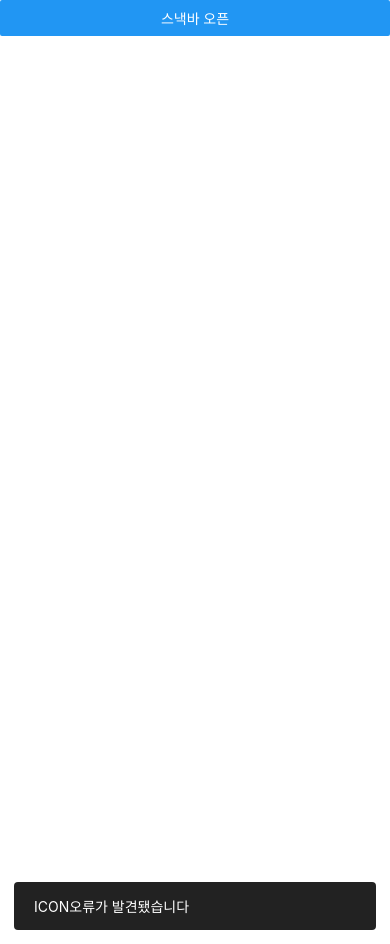
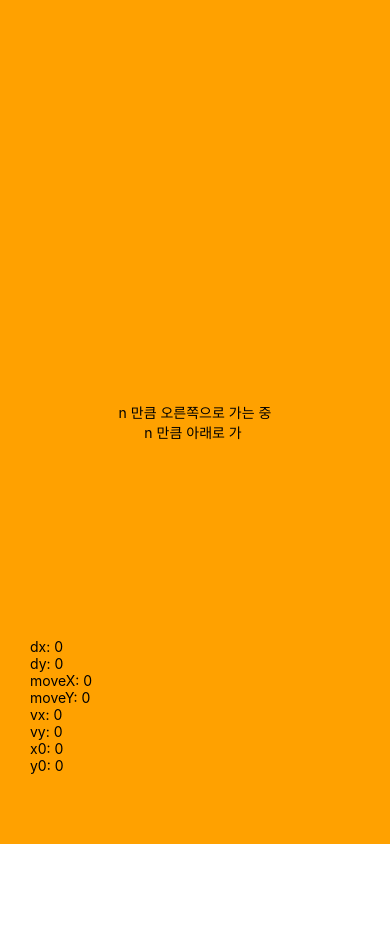
Before and after one commit to willy4202/my-little-rn-anim, a React Native app: screen / in a window 390 px wide. After the commit the page ends 844 px from the top, so only its background shows below. Built offline with nearby package versions, Linux system fonts and the light colour scheme.

Commit message:
add : panResponder

```diff
--- a/App.tsx
+++ b/App.tsx
@@ -2,13 +2,15 @@ import { StatusBar } from "expo-status-bar";
 import { SafeAreaView, StyleSheet, Text, View } from "react-native";
 import { createNativeStackNavigator } from "@react-navigation/native-stack";
 import Snackbar from "./src/chapter3/Snackbar";
+import PanResponderIntro from "./src/chapter3/PanResponder";
 
 export default function App() {
   const Stack = createNativeStackNavigator();
 
   return (
     <SafeAreaView style={styles.container}>
-      <Snackbar />
+      {/* <Snackbar /> */}
+      <PanResponderIntro />
     </SafeAreaView>
   );
 }
--- /dev/null
+++ b/src/chapter3/PanResponder.tsx
@@ -0,0 +1,82 @@
+import { PanResponder, StyleSheet, Text, View } from "react-native";
+import React, { useState } from "react";
+
+const PanResponderIntro = () => {
+  const [status, setStatus] = useState({
+    dx: 0, // 터치후 누적거리
+    dy: 0,
+    moveX: 0, // 제일 최근에 찍힌 좌표(절대좌표)
+    moveY: 0,
+    vx: 0, // 제스쳐의 속도
+    vy: 0,
+    x0: 0, // 터치 시작지점
+    y0: 0,
+  });
+  /** Permission method
+   * response method
+   * handler method
+   *
+   * 팬리스폰더는 제스쳐를 통해 알 수 있는 정보가 매우 많음
+   */
+
+  const panResponder = PanResponder.create({
+    // Permission method
+    // start를 사용할 것인가를 물어보는 메서드
+    onStartShouldSetPanResponder: () => true,
+    // move할때를 캐치하겠냐를 물어보는 메서드
+    onMoveShouldSetPanResponder: () => true,
+
+    // response method
+    // 터치에 대한 응답이 잘됐는지 물어보는 메서드
+    onPanResponderGrant: () => {},
+    // 터치가 잘 안됐을때 물어보는 메서드
+    onPanResponderReject: () => {},
+
+    // handler method
+    // 터치액션이 시작됏을때 작동하는 핸들러
+    onPanResponderStart: (e, gestureState) => {
+      console.log(gestureState);
+    },
+    onPanResponderMove: (e, gestureState) => {
+      setStatus({
+        dx: gestureState.dx,
+        dy: gestureState.dy,
+      });
+    },
+    onPanResponderEnd: (e, gestureState) => {
+      console.log(gestureState);
+      //   setStatus(gestureState);
+    },
+    // 터치 액션이 끝나고 최후에 작동하는 핸들러
+    onPanResponderRelease: () => {},
+  });
+
+  return (
+    <View
+      {...panResponder.panHandlers}
+      style={{
+        flex: 1,
+        justifyContent: "center",
+        alignItems: "center",
+        backgroundColor: "#ffa100",
+      }}
+    >
+      <Text>n 만큼 오른쪽으로 가는 중</Text>
+      <Text>n 만큼 아래로 가 </Text>
+      <View style={{ position: "absolute", bottom: 70, left: 30 }}>
+        <Text>dx: {status.dx}</Text>
+        <Text>dy: {status.dy}</Text>
+        <Text>moveX: {status.moveX}</Text>
+        <Text>moveY: {status.moveY}</Text>
+        <Text>vx: {status.vx}</Text>
+        <Text>vy: {status.vy}</Text>
+        <Text>x0: {status.x0}</Text>
+        <Text>y0: {status.y0}</Text>
+      </View>
+    </View>
+  );
+};
+
+export default PanResponderIntro;
+
+const styles = StyleSheet.create({});
```
